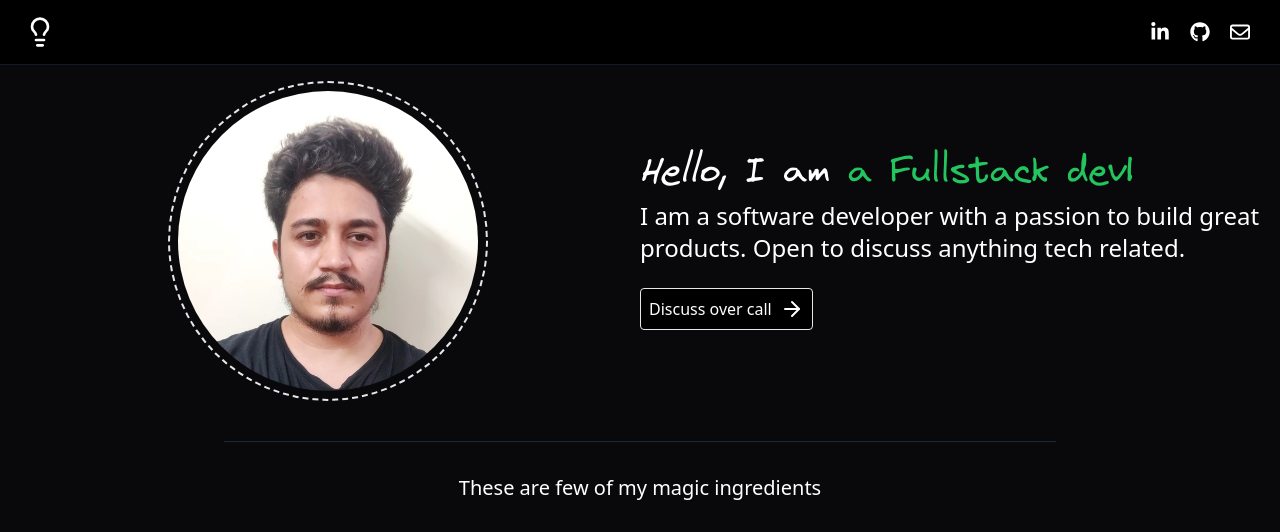
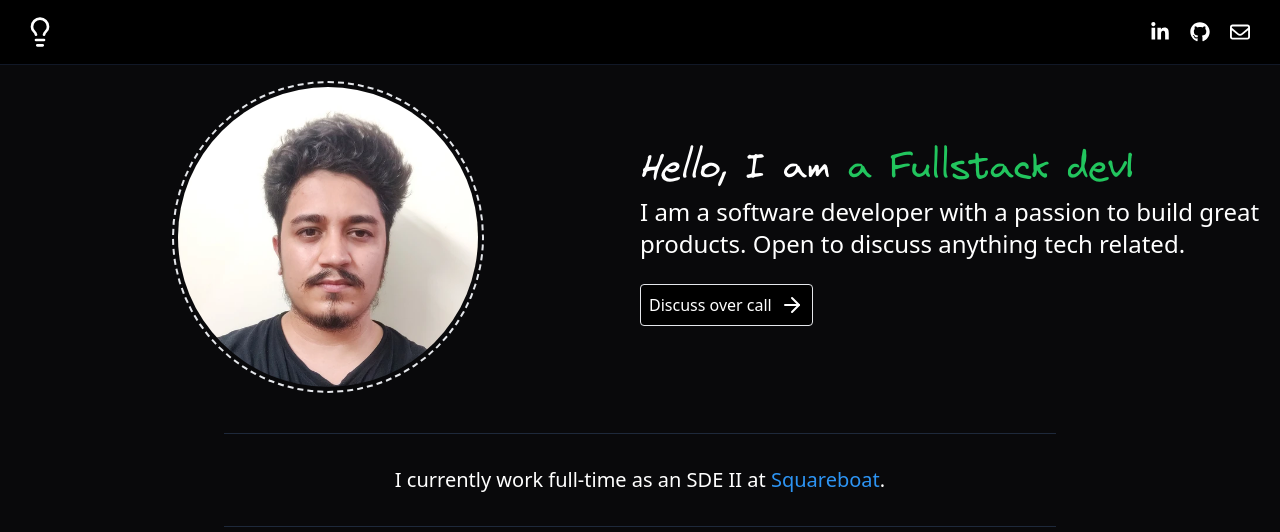
Before and after one commit to chetanbohra26/chetan-bohra-website, a React (Vite) app: page / in a window 1280 px wide. Shown: the top 532 px of the page. Built offline with nearby package versions, Linux system fonts and the light colour scheme.

Commit message:
Add working section

```diff
--- a/src/components/views/Content.tsx
+++ b/src/components/views/Content.tsx
@@ -56,7 +56,7 @@ const Content = () => {
 		<div className="flex flex-col flex-grow scroll-smooth px-4 py-2">
 			<div className="flex">
 				<div className="flex grid grid-cols-1 md:grid-cols-2 my-2">
-					<div className="border-dashed border-2 mx-auto p-2 rounded-full">
+					<div className="border-dashed border-2 mx-auto p-1 rounded-full">
 						<Avatar className="w-[300px] h-[300px] mx-auto">
 							<AvatarImage src={profileImg} />
 							<AvatarFallback>Chetan</AvatarFallback>
@@ -90,6 +90,12 @@ const Content = () => {
 					</div>
 				</div>
 			</div>
+
+			<Separator className="w-2/3 mx-auto my-8 bg-slate-800" />
+
+			<Label className="text-center text-xl">
+				I currently work full-time as an SDE II at <a href='https://squareboat.com' target='_blank' style={{ color: '#2d94f3' }}>Squareboat</a>.
+			</Label>
 
 			<Separator className="w-2/3 mx-auto my-8 bg-slate-800" />
 
```
